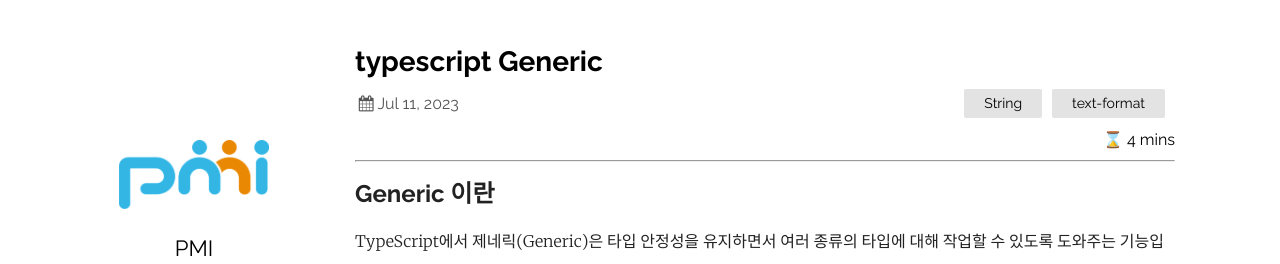
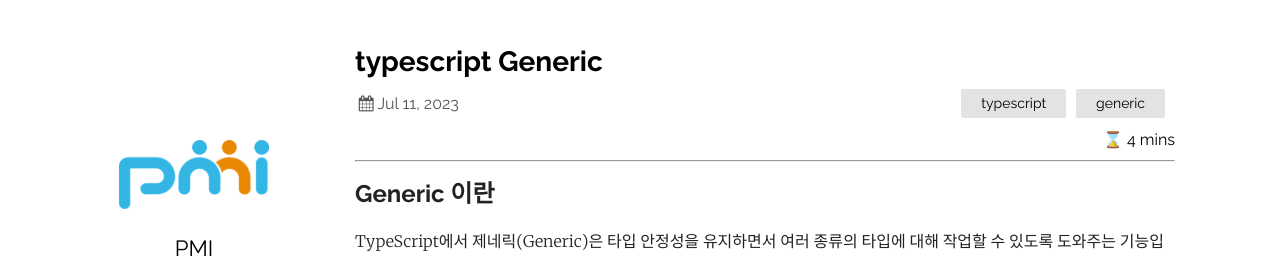
Before and after one commit to pmirnc-dev/pmirnc-dev.github.io, a Jekyll site: the page built from _posts/2023-07-10-typescript-generic.md, in a window 1280 px wide and 900 px high. Shown: the top 264 px of the window. Built offline with Jekyll 4.4.1, drawn with Linux system fonts in a browser that asks for light colours; comment, search, counter and statistics services are not loaded.

Commit message:
fix(post): 카테고리 수정

```diff
--- a/_posts/2023-07-10-typescript-generic.md
+++ b/_posts/2023-07-10-typescript-generic.md
@@ -3,7 +3,7 @@ layout: post
 title:  "typescript Generic"
 date:   2023-07-11 11:00:00 +0900
 author: ybcho
-categories: String text-format
+categories: typescript generic
 ---
 <hr/>
 
```
